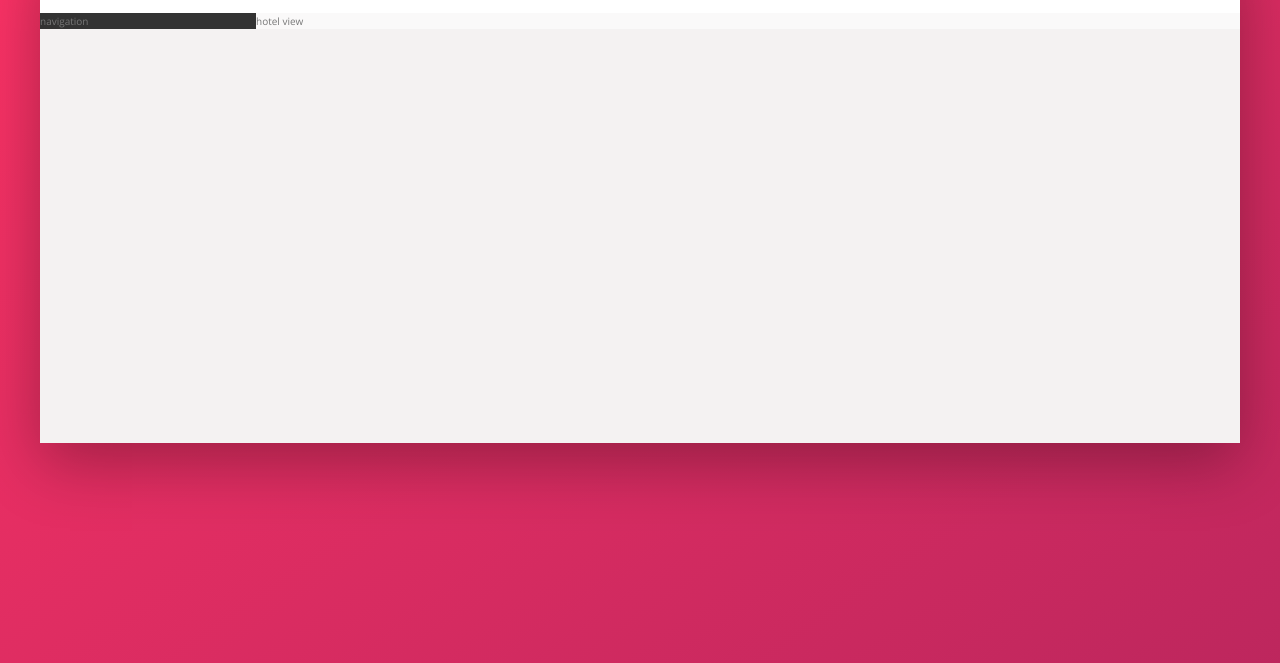
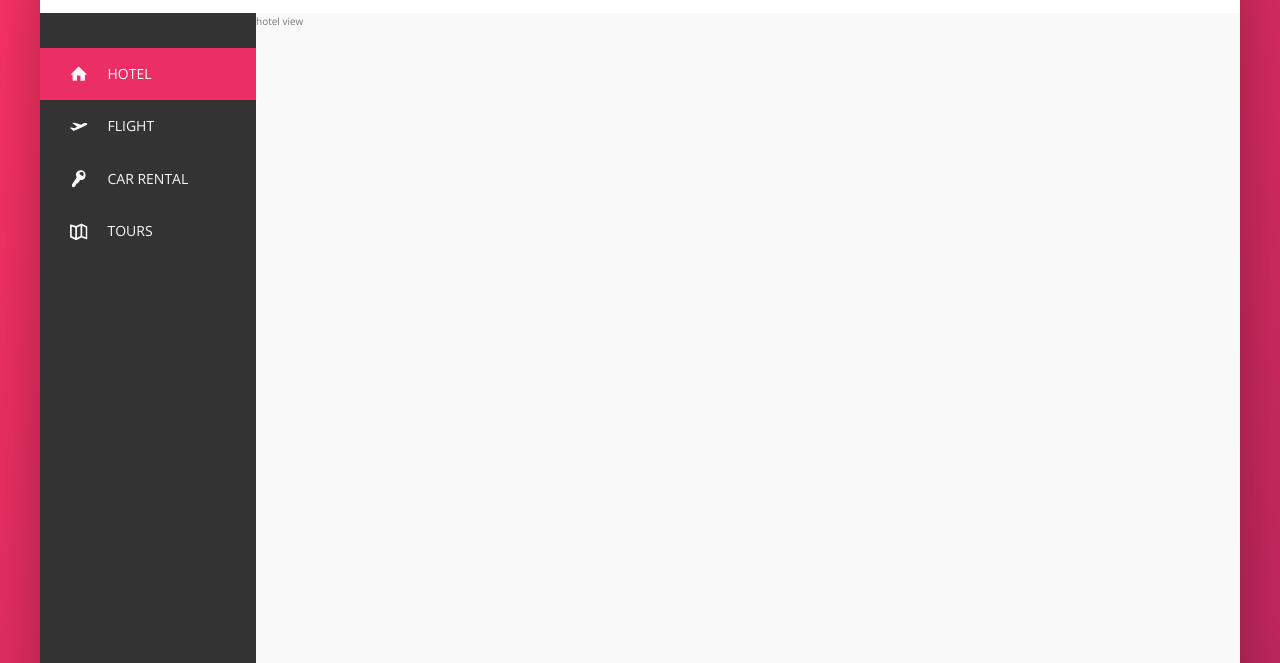
Before and after one commit to revuwem/advanced-css-sass-trillo, a website: page index.html in a window 1280 px wide. Shown: the part 137-800 px from the top of the page. Drawn offline with nearby package versions, Linux system fonts and the light colour scheme.

Commit message:
the side navigation built

```diff
--- a/index.html
+++ b/index.html
@@ -1,5 +1,6 @@
 <!DOCTYPE html>
 <html lang="en">
+
 <head>
     <meta charset="UTF-8">
     <meta name="viewport" content="width=device-width, initial-scale=1.0">
@@ -10,6 +11,7 @@
 
     <title>trillo &mdash; Your all-in-one booking app</title>
 </head>
+
 <body>
     <div class="container">
         <header class="header">
@@ -44,7 +46,44 @@
         </header>
         <div class="content">
             <nav class="sidebar">
-                    navigation
+                <ul class="side-nav">
+                    <li class="side-nav__item side-nav__item--active">
+                        <a href="#" class="side-nav__link">
+                            <svg class="side-nav__icon">
+                                <use xlink:href="img/sprite.svg#icon-home"></use>
+                            </svg>
+                            <span>Hotel</span>
+                        </a>
+                    </li>
+                    <li class="side-nav__item">
+                        <a href="#" class="side-nav__link">
+                            <svg class="side-nav__icon">
+                                <use xlink:href="img/sprite.svg#icon-aircraft-take-off"></use>
+                            </svg>
+                            <span>Flight</span>
+                        </a>
+                    </li>
+                    <li class="side-nav__item">
+                        <a href="#" class="side-nav__link">
+                            <svg class="side-nav__icon">
+                                <use xlink:href="img/sprite.svg#icon-key"></use>
+                            </svg>
+                            <span>Car rental</span>
+                        </a>
+                    </li>
+                    <li class="side-nav__item">
+                        <a href="#" class="side-nav__link">
+                            <svg class="side-nav__icon">
+                                <use xlink:href="img/sprite.svg#icon-map"></use>
+                            </svg>
+                            <span>Tours</span>
+                        </a>
+                    </li>
+                </ul>
+
+                <div class="legal">
+                    &copy; 2021 by revuwem. All right reserved.
+                </div>
             </nav>
 
             <main class="view">
@@ -53,4 +92,5 @@
         </div>
     </div>
 </body>
+
 </html>
--- a/sass/_components.scss
+++ b/sass/_components.scss
@@ -122,3 +122,75 @@
         margin-right: 1rem;
     }
 }
+
+////////////////////////
+/// SIDE NAVIGATION
+.side-nav{
+    font-size: 1.4rem;
+    list-style: none;
+    margin-top: 3.5rem;
+
+    &__item{
+        position: relative;
+
+        &::before{
+            content: '';
+            position: absolute;
+            top: 0;
+            left: 0;
+            height: 100%;
+            width: 3px;
+            background-color: var(--color-primary);
+
+            transform: scaleY(0);
+            transition: transform .2s,
+                        width .4s cubic-bezier(1, 0, 0, 1) .2s, //.2 s is the delay
+                        background-color .1s;
+        }
+
+        &:hover,
+        &--active{
+            &::before{
+                transform: scaleY(1);
+                width: 100%;
+            }
+        }
+
+        &:active{
+            &::before{
+                background-color: var(--color-primary-light);
+            }
+        }
+    }
+
+    &__link:link,
+    &__link:visited{
+        color: var(--color-grey-light-1);
+        text-decoration: none;
+        text-transform: uppercase;
+        display: block;
+        padding: 1.5rem 3rem;
+
+        display: flex;
+        align-items: center;
+
+        position: relative;
+        z-index: 10;
+    }
+
+    &__icon{
+        height: 1.75rem;
+        width: 1.75rem;
+        margin-right: 2rem;
+        fill: currentColor;
+    }
+}
+
+////////////////////////
+/// LEGAL TEXT
+.legal{
+    font-size: 1.2rem;
+    color: var(--color-grey-light-4);
+    text-align: center;
+    padding: 2.5rem;
+}
--- a/sass/_layout.scss
+++ b/sass/_layout.scss
@@ -26,10 +26,15 @@
     background-color: var(--color-grey-dark-1);
 
     flex: 0 0 18%;
+
+    display: flex;
+    flex-direction: column;
+    justify-content: space-between;
 }
 
 .view{
     background-color: var(--color-grey-light-1);
-
+    //test
+    height: 80rem;
     flex: 1;
 }
```
Also changed, not shown: css/style.css. Lines whose indentation alone changed are shown as unchanged.
